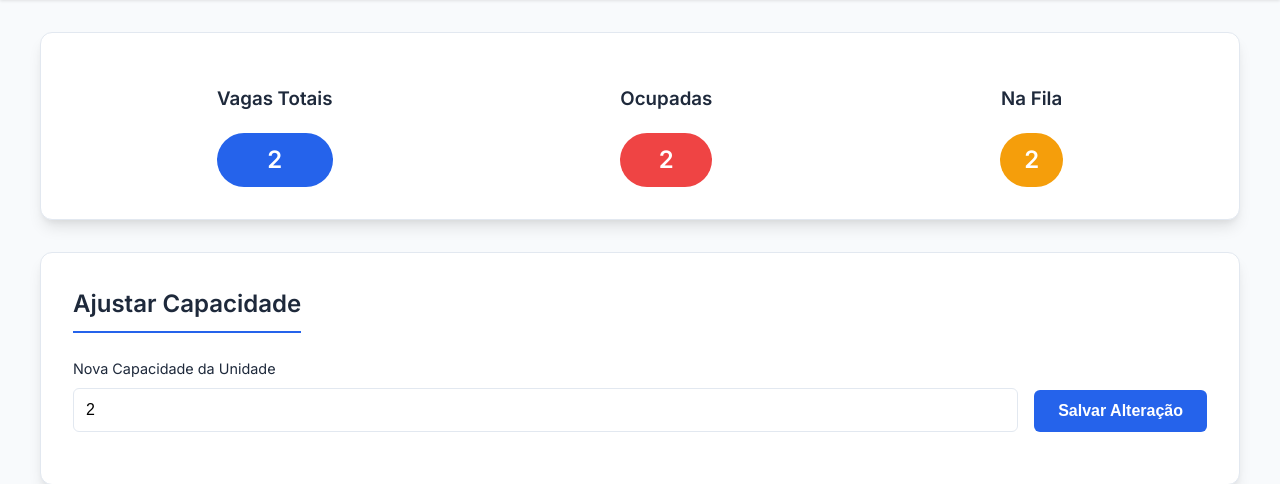
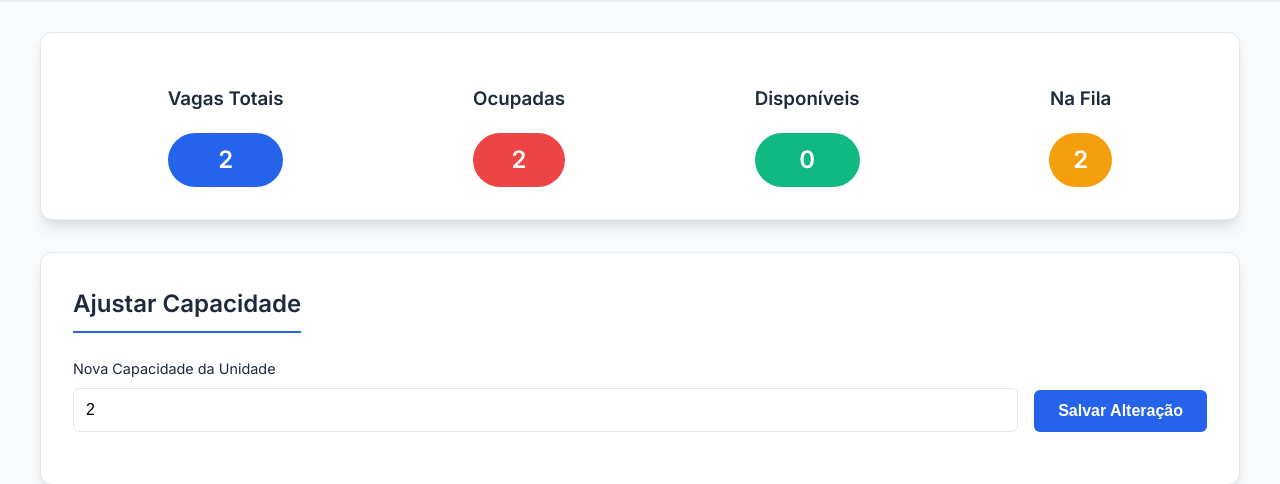
Before and after one commit to Mgrpoisom/projeto_integrador, a Flask app: page /admin in a window 1280 px wide. Shown: the part 97-581 px from the top of the page. Run offline with Flask 3, Linux system fonts and the light colour scheme; data comes from the database, SQL or seed files in the repository.

Commit message:
UI: Added 'Available Vacancies' card to admin dashboard

```diff
--- a/templates/admin.html
+++ b/templates/admin.html
@@ -28,6 +28,10 @@
                 <div>
                     <h3>Ocupadas</h3>
                     <div id="vagasOcupadas" class="badge" style="background: #ef4444; font-size: 1.5rem; padding: 0.5rem 1.5rem;">0</div>
+                </div>
+                <div>
+                    <h3>Disponíveis</h3>
+                    <div id="vagasDisponiveis" class="badge" style="background: #10b981; font-size: 1.5rem; padding: 0.5rem 1.5rem;">0</div>
                 </div>
                 <div>
                     <h3>Na Fila</h3>
@@ -72,6 +76,7 @@
             const stats = await res.json();
             document.getElementById('totalVagas').innerText = stats.capacidade_total;
             document.getElementById('vagasOcupadas').innerText = stats.vagas_ocupadas;
+            document.getElementById('vagasDisponiveis').innerText = stats.vagas_disponiveis;
             document.getElementById('naFila').innerText = stats.na_fila;
             document.getElementById('novaCapacidade').value = stats.capacidade_total;
 
```
